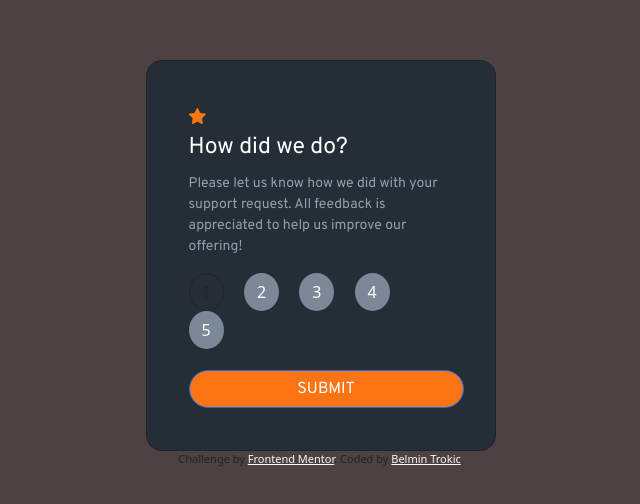
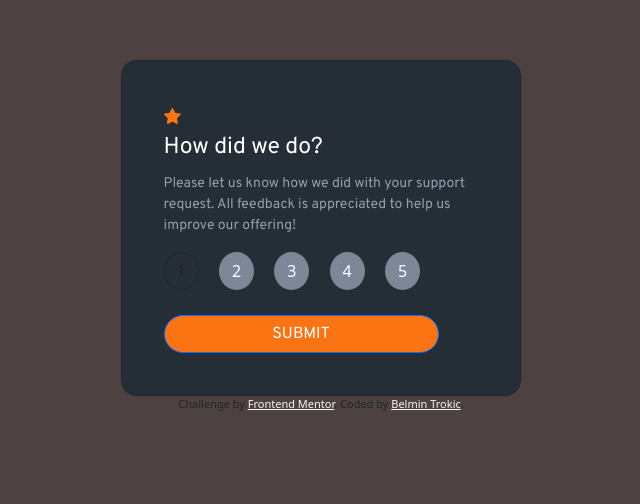
Before and after one commit to belminas/interactive-rating-component-main, a plain HTML site: page index.html in a window 1280 px wide. Shown: the part 260-764 px from the top of the page, without its empty margins (319-959 px from the left). Drawn offline with nearby package versions, Linux system fonts and the light colour scheme.

Commit message:
Update index.html

```diff
--- a/index.html
+++ b/index.html
@@ -128,7 +128,7 @@
   </style>
 </head>
 <body>
-  <div id="card" class="card rounded-4" style="width: 350px; padding: 2%;">
+  <div id="card" class="card rounded-4" style="width: 400px; padding: 2%;">
     <div class="card-body">
       <p id="title" class="card-title"><img id="image" src="icon-star.svg"
         alt=" Litle shining star"></p>
```
